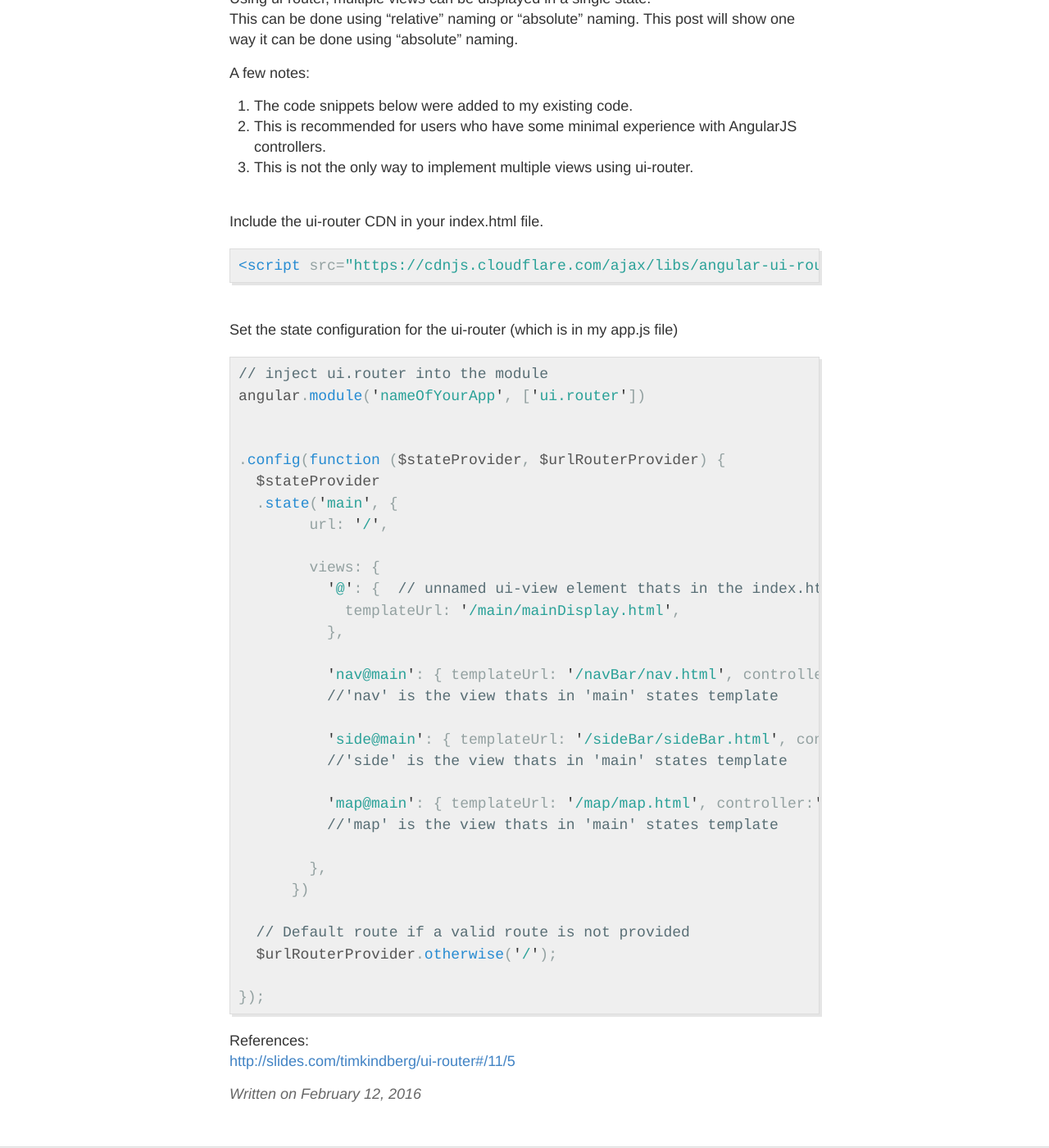
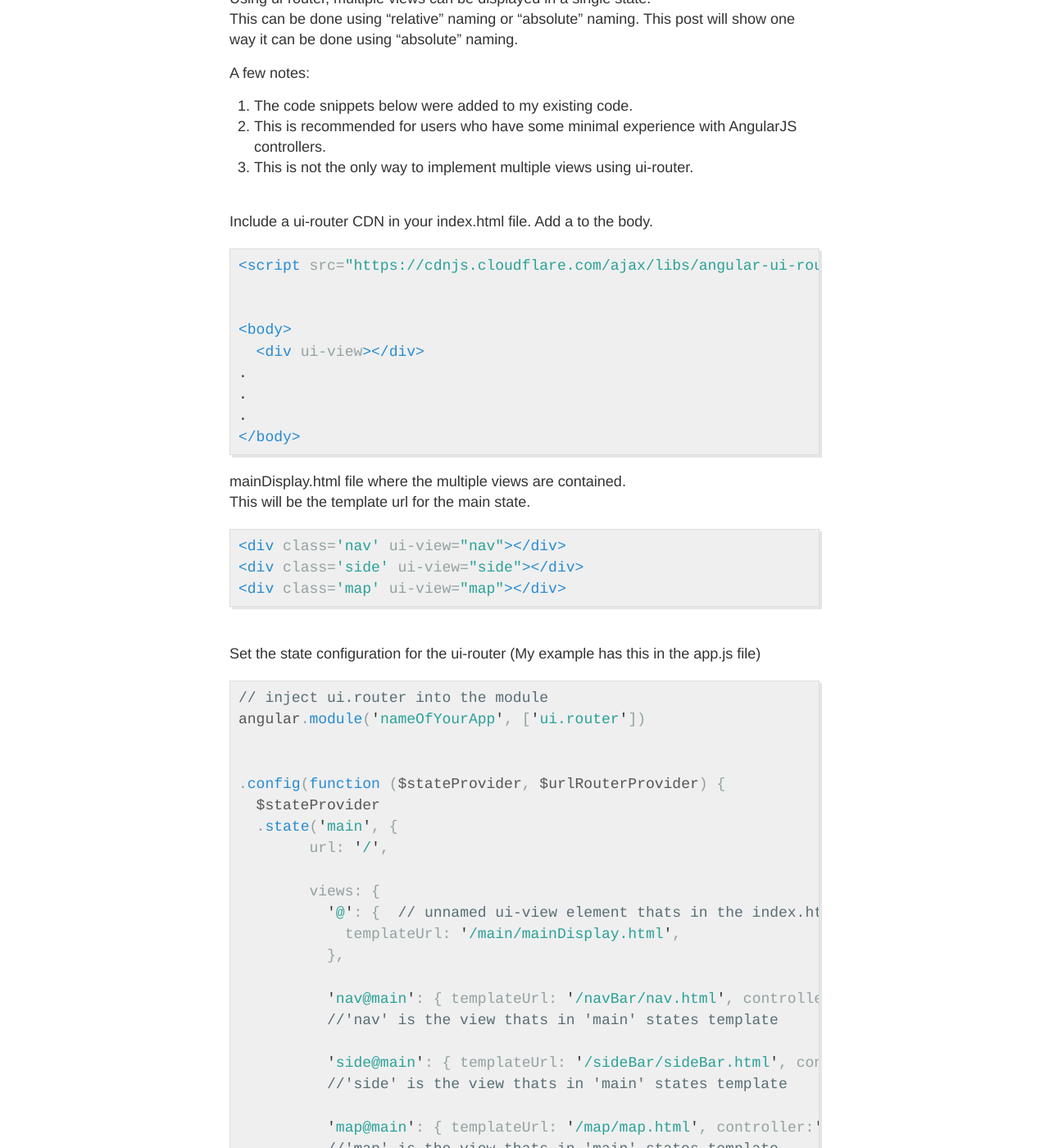
Before and after one commit to HarrisonA/HarrisonA.github.io, a Jekyll site: the page built from _posts/2016-2-12-5thPost.md, in a window 1280 px wide and 1400 px high, scrolled down 292 px. Shown: the whole window at 82% size. Built offline with Jekyll 4.4.1, drawn with Linux system fonts in a browser that asks for light colours; Markdown is read by kramdown in place of the engine named in the settings; some of the changed text lies outside the part shown.

Commit message:
ui-router blog post update

```diff
--- a/_posts/2016-2-12-5thPost.md
+++ b/_posts/2016-2-12-5thPost.md
@@ -17,17 +17,35 @@ A few notes:
 3. This is not the only way to implement multiple views using ui-router.
 
 <br>
-Include the ui-router CDN in your index.html file.
+Include a ui-router CDN in your index.html file.  Add a <ui-view> to the body.
 {% highlight HTML %}
 
 <script src="https://cdnjs.cloudflare.com/ajax/libs/angular-ui-router/0.2.18/angular-ui-router.js"></script>
+
+
+<body>
+  <div ui-view></div>
+.
+.
+.
+</body>
+{% endhighlight %}
+
+
+mainDisplay.html file where the multiple views are contained.
+This will be the template url for the main state.
+
+{% highlight HTML %}
+<div class='nav' ui-view="nav"></div>
+<div class='side' ui-view="side"></div>
+<div class='map' ui-view="map"></div>
 
 {% endhighlight %}
 
 
 
 <br>
-Set the state configuration for the ui-router (which is in my app.js file)
+Set the state configuration for the ui-router (My example has this in the app.js file)
 
 
 {% highlight javascript %}
@@ -62,9 +80,15 @@ angular.module('nameOfYourApp', ['ui.router'])
 
 });
 
+{% endhighlight %}
 
+Notice that the "@" key in the "views" property, has nothing on either side of it.
+If nothing is to the left of the @ symbol, then the ui-view is unnamed.  If nothing is
+to the right of the symbol, then it will look for that unnamed ui-view in the index.html.
 
-{% endhighlight %}
+The views key "nav@main" tells the ui-router has ui-view named "nav" and its located state template
+named "main".
+
 
 
 
```
